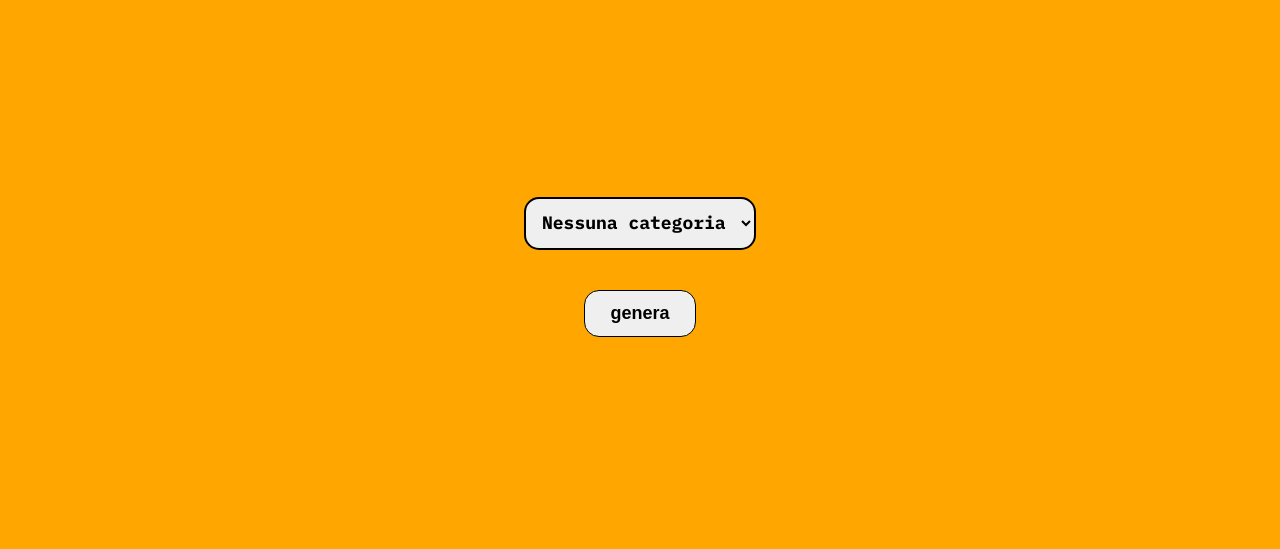
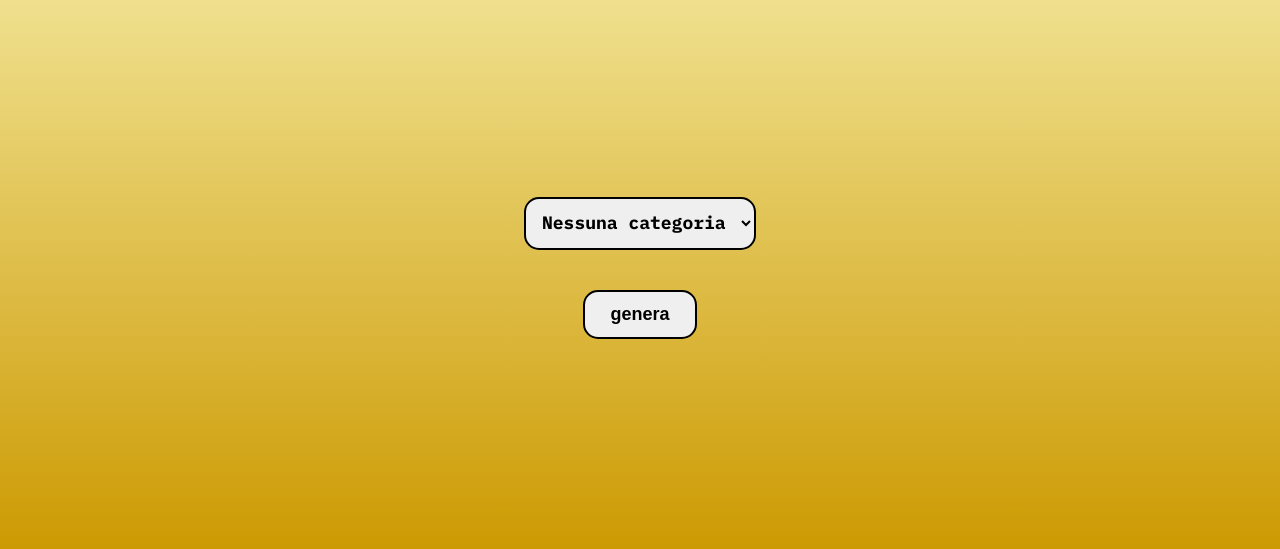
Before and after one commit to FraRaudino/ChuckNorris, a plain HTML site: page index.html in a window 1280 px wide. Shown: the part 243-792 px from the top of the page. Drawn offline with Linux system fonts and the light colour scheme.

Commit message:
aggiunto gradiente

```diff
--- a/index.html
+++ b/index.html
@@ -9,6 +9,7 @@
 </head>
 
 <body>
+    <div class="gradiente">
     <div class="header">
         <div class="title">
             <h1>Chuck Norris Jokes</h1>
@@ -42,8 +43,7 @@
                 <input type="button" name="btn" id="bottone" value="genera">
             </form>
         </div>
-
-
+    </div>
     <script src="static/js/script.js"></script>
 </body>
 
--- a/static/css/index.css
+++ b/static/css/index.css
@@ -3,13 +3,18 @@
 @import "commons.css";
 @import "title.css";
 
-body{
+body {
     margin: 0;
     padding: 0;
-    background-color: #ffa600;
+    height: 100%;
 }
 
-.mainContent{
+.gradiente {
+    height: 100vh;
+    background: linear-gradient(to bottom, #ffffcc, #cc9900);
+}
+
+.mainContent {
     display: flex;
     flex-direction: column;
     justify-content: center;
@@ -17,24 +22,24 @@ body{
     margin-top: 200px;
 }
 
-#bottone{
+#bottone {
     border-radius: 5px;
     font-size: 18px;
-    border: 1px solid #000000;
+    border: 2px solid #000000;
     padding: 12px 25px;
     font-weight: bold;
     border-radius: 15px;
     margin-top: 20px;
 }
 
-#menu{
-padding: 12px;
-font-size: 18px;
-border-radius: 15px;
-border: 2px solid #000;
+#menu {
+    padding: 12px;
+    font-size: 18px;
+    border-radius: 15px;
+    border: 2px solid #000;
 }
 
-#menu option{
+#menu option {
     padding: 10px;
     font-size: 16px;
 }
--- a/static/css/title.css
+++ b/static/css/title.css
@@ -1,4 +1,4 @@
-.title{
+.title {
     font-size: 48px;
     color: rgb(255, 255, 255);
     text-align: center;
```
